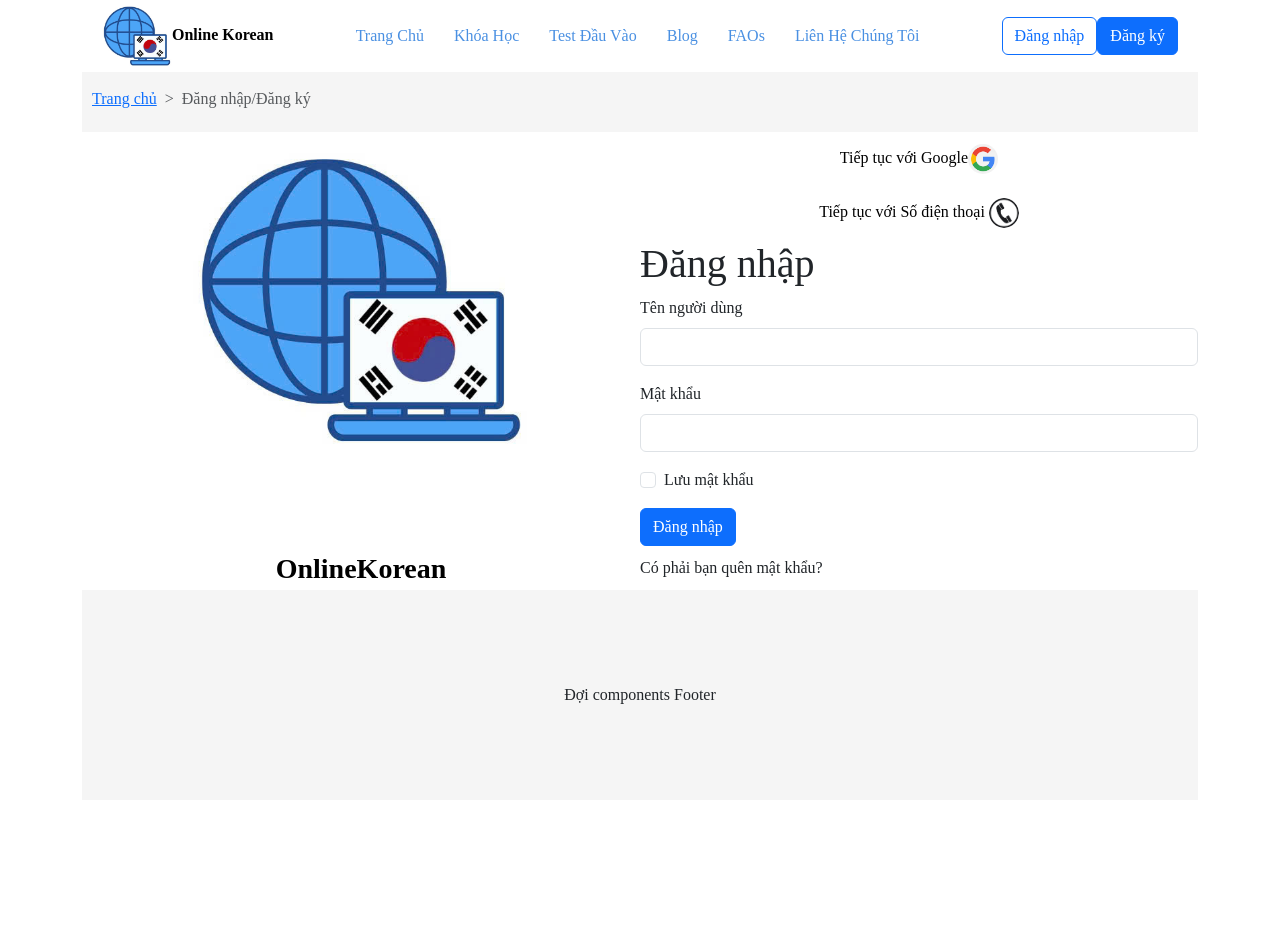
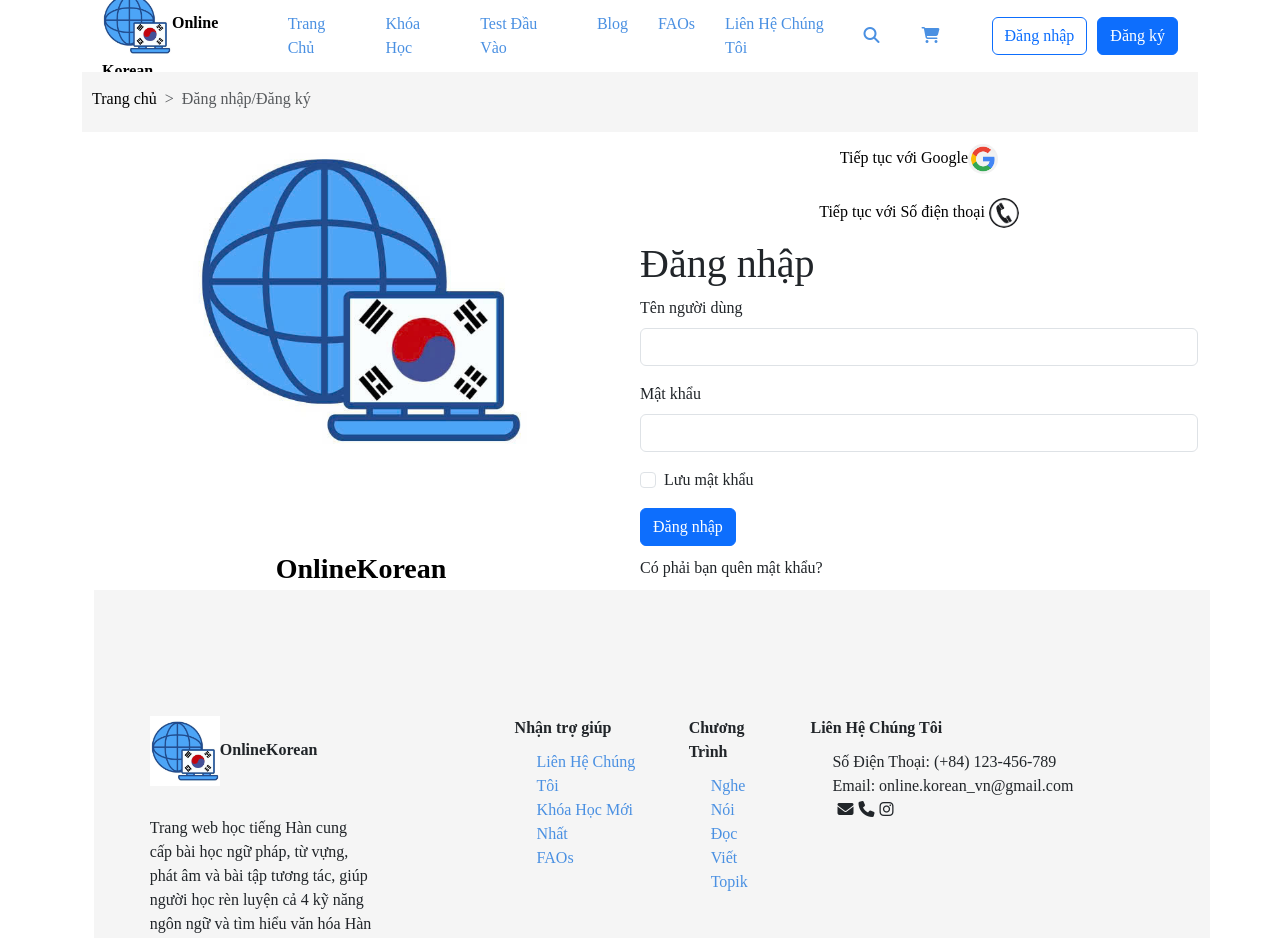
Before and after one commit to tutruong-dev/OnlineKorean, a React (Create React App) app: page / in a window 1280 px wide. Shown: the top 938 px of the page. Before the commit the page ends 800 px from the top, so only its background shows below. Built offline with nearby package versions, Linux system fonts and the light colour scheme.

Commit message:
Login Register Header Footer v01

```diff
--- a/public/index.html
+++ b/public/index.html
@@ -24,7 +24,8 @@
       work correctly both with client-side routing and a non-root public URL.
       Learn how to configure a non-root public URL by running `npm run build`.
     -->
-    <title>React App</title>
+    <link rel="stylesheet" href="https://cdnjs.cloudflare.com/ajax/libs/font-awesome/6.6.0/css/all.min.css" integrity="sha512-Kc323vGBEqzTmouAECnVceyQqyqdsSiqLQISBL29aUW4U/M7pSPA/gEUZQqv1cwx4OnYxTxve5UMg5GT6L4JJg==" crossorigin="anonymous" referrerpolicy="no-referrer" />
+    <title>OnlineKorean.com</title>
   </head>
   <body>
     <noscript>You need to enable JavaScript to run this app.</noscript>
--- a/src/App.js
+++ b/src/App.js
@@ -3,6 +3,7 @@ import './App.css';
 import Login from './components/Login';
 import Register from './components/Register';
 import FAOs from './components/FAOs';
+import Survey from './components/Survey';
 
 function App() {
     return (
@@ -25,6 +26,7 @@ function App() {
     <Login />
     //<Register />
     //<FAOs />
+    //<Survey/>
     );
 }
 
--- a/src/components/FAOs.css
+++ b/src/components/FAOs.css
@@ -101,11 +101,3 @@
     background-color: whitesmoke;
     color: #FF782D;
 }
-.footer{
-    width: 100%;
-    height: 512px;
-    display: flex;
-    justify-content: center;
-    align-items: center;
-    background-color: whitesmoke;
-}
--- a/src/components/FAOs.js
+++ b/src/components/FAOs.js
@@ -3,6 +3,7 @@ import Header from "./Header";
 import './FAOs.css';
 import 'bootstrap/dist/css/bootstrap.min.css';
 import 'bootstrap/dist/js/bootstrap.bundle.min';
+import Footer from "./Footer";
 
 function FAOs()
 {
@@ -79,7 +80,7 @@ function FAOs()
                 </div>
             </div>
             <div className="footer">
-                <a>Chờ components</a>
+                <Footer/>
             </div>
         </div>
     );
--- /dev/null
+++ b/src/components/Footer.css
@@ -0,0 +1,77 @@
+.Footer{
+    width: 100%;
+    height: 512px;
+    display: flex;
+    justify-content: space-around;
+    align-items: center;
+    background-color: whitesmoke;
+}
+.container{
+    width: 100%;
+    height: 90%;
+}
+.Footer-intro{
+    width: 20%;
+}
+.Footer-introduce-content p{
+    padding-top: 30px;
+}
+.Footer-function{
+    width: 60%;
+    display: flex;
+    flex-direction: row;
+    justify-content: space-between;
+    padding-left: 20px;
+}
+.Footer-help{
+    display: flex;
+    flex-direction: column;
+    padding-right: 20px;
+    width: 200px;
+    height: 191px;
+}
+.Footer-help b{
+    padding: 10px;
+}
+.Footer-help li{
+    color: #4A90E2;
+}
+.Footer-Pro{
+    display: flex;
+    flex-direction: column;
+    padding-right: 20px;
+    width: 139px;
+    height: 281px;
+}
+.Footer-Pro b{
+    padding: 10px;
+}
+.Footer-Pro li{
+    color: #4A90E2;
+}
+.Footer-Contact{
+    display: flex;
+    flex-direction: column;
+    padding-right: 20px;
+    width: 410px;
+    height: 152px;
+}
+.Footer-Contact b{
+    padding: 10px;
+}
+.Footer-icon i{
+    padding-left: 5px;
+}
+.Footer-logo img{
+    width: 70px;
+    height: 70px;
+}
+li{
+    list-style-type: none;
+}
+.Footer-Source{
+    align-items: end;
+    background-color: whitesmoke;
+    display: flex;
+    justify-content: center;
+}
--- /dev/null
+++ b/src/components/Footer.js
@@ -0,0 +1,61 @@
+import React from "react";
+import './Footer.css';
+
+function Footer()
+{
+    return(
+        <div className="container">
+            <div className="Footer">
+                <div className="Footer-intro">
+                    <div className="Footer-logo">
+                        <img src="/logo.jpg"></img>
+                        <b>OnlineKorean</b>
+                    </div>
+                    <div className="Footer-introduce-content">
+                        <p>Trang web học tiếng Hàn cung cấp bài học ngữ pháp, từ vựng, phát âm và bài tập tương tác,
+                            giúp người học rèn luyện cả 4 kỹ năng ngôn ngữ và tìm hiểu văn hóa Hàn Quốc.</p>
+                    </div>
+                </div>
+                <div className="Footer-function">
+                    <div className="Footer-help">
+                        <b>Nhận trợ giúp</b>
+                        <ul>
+                            <li>Liên Hệ Chúng Tôi</li>
+                            <li>Khóa Học Mới Nhất</li>
+                            <li>FAOs</li>
+                        </ul>
+                    </div>
+                <div className="Footer-Pro">
+                    <b>Chương Trình</b>
+                    <ul>
+                        <li>Nghe</li>
+                        <li>Nói</li>
+                        <li>Đọc</li>
+                        <li>Viết</li>
+                        <li>Topik</li>
+                    </ul>
+                </div>
+                <div className="Footer-Contact">
+                    <b>Liên Hệ Chúng Tôi</b>
+                    <ul>
+                        <li>Số Điện Thoại: (+84) 123-456-789</li>
+                        <li>Email: online.korean_vn@gmail.com</li>
+                        <li>
+                            <div className="Footer-icon">
+                                <i class="fa-solid fa-envelope"></i>
+                                <i class="fa-solid fa-phone"></i>
+                                <i class="fa-brands fa-instagram"></i>
+                            </div>
+                        </li>
+                    </ul>
+                </div>
+            </div>
+            </div>
+            <div className="Footer-Source">
+                <p>Copyright © 2024 Korean Warriors | Powered by KS_01</p>
+            </div>
+    </div>
+    );
+}
+
+export default Footer;
--- a/src/components/Header.css
+++ b/src/components/Header.css
@@ -13,6 +13,9 @@
     color: #4A90E2;
     text-decoration: none;
     font-size: 16px;
+}
+.MenuList a:hover{
+    color: #FF782D;
 }
 
 .nav-links a:hover {
@@ -33,10 +36,22 @@
     font-weight: bold;
     color: black;
 }
+.ButtonFunc{
+    display: flex;
+    justify-content: space-between;
+    width: 316px;
+    height: 48px;
+    align-items: center;
+}
+.ButtonFunc i{
+    color: #4A90E2;
+}
+.ButtonFunc i:hover{
+    color: #FF782D;
+}
 .ButtonFunc a{
     color: #4A90E2;
 }
-.Button-Login{
-    display: flex;
-    justify-content: space-between  ;
+.ButtonFunc button{
+    margin-left: 10px;
 }
--- a/src/components/Header.js
+++ b/src/components/Header.js
@@ -1,6 +1,5 @@
 import React from "react";
 import './Header.css';
-import { FontAwesomeIcon } from '@fortawesome/react-fontawesome';
 
 function Header()
 {
@@ -21,8 +20,8 @@ function Header()
                 <a href="">Liên Hệ Chúng Tôi</a>
             </div>
             <div className="ButtonFunc">
-                <a href=""><FontAwesomeIcon icon="fa-solid fa-cart-shopping" /></a>
-                <a href=""><FontAwesomeIcon icon="fa-solid fa-magnifying-glass" /></a>
+                <a href=""><i class="fa-solid fa-magnifying-glass"></i></a>
+                <a href=""><i class="fa-solid fa-cart-shopping"></i></a>
                 <div class="d-grid gap-2 col-6 mx-auto" className="Button-Login">
                     <button type="button" class="btn btn-outline-primary">Đăng nhập</button>
                     <button type="button" class="btn btn-primary">Đăng ký</button>
--- a/src/components/Login.css
+++ b/src/components/Login.css
@@ -31,6 +31,10 @@
     padding-left: 10px;
     padding-top: 15px;
     padding-bottom: 15px;
+}
+.linkpath a{
+    text-decoration: none;
+    color: black;
 }
 .login-content{
     background-color: white;
@@ -80,14 +84,6 @@
     border-radius: 8px; /* Bo góc */
     background-color: white;
 }
-.footer{
-    width: 100%;
-    height: 512px;
-    display: flex;
-    justify-content: center;
-    align-items: center;
-    background-color: whitesmoke;
-}
 .ForgetPass{
     margin-top: 10px;
     margin-bottom: 10px;
--- a/src/components/Login.js
+++ b/src/components/Login.js
@@ -4,6 +4,7 @@ import Header from "./Header";
 import 'bootstrap/dist/css/bootstrap.min.css';
 import 'bootstrap/dist/js/bootstrap.bundle.min';
 import ForgetPass from "./ForgetPass";
+import Footer from "./Footer";
 
 function Login()
 {
@@ -58,7 +59,6 @@ function Login()
                                         id="exampleCheck1"
                                         />
                                     <label class="form-check-label" for="exampleCheck1">Lưu mật khẩu</label>
-
                                 </div>
                                 <button type="submit" class="btn btn-primary">Đăng nhập</button>
                                 <div className="ForgetPass">
@@ -70,7 +70,7 @@ function Login()
                 </div>
             </div>
             <div className="footer">
-                <a>Đợi components Footer</a>
+                <Footer/>
             </div>
         </div>
     );
--- a/src/components/Register.css
+++ b/src/components/Register.css
@@ -32,6 +32,10 @@
     padding-top: 15px;
     padding-bottom: 15px;
 }
+.linkpath a{
+    text-decoration: none;
+    color: black;
+}
 .register-content{
     background-color: white;
     display: flex;
@@ -56,18 +60,11 @@
 
 }
 .register-content-form{
-
+    margin-top: 20px;
+    margin-bottom: 20px;
     width: 50%;
 }
 .register-content-logo img{
     width: 336px;
     height: 336px;
 }
-.footer{
-    width: 100%;
-    height: 512px;
-    display: flex;
-    justify-content: center;
-    align-items: center;
-    background-color: whitesmoke;
-}
--- /dev/null
+++ b/src/components/Survey.js
@@ -0,0 +1,11 @@
+import React from "react";
+import 'bootstrap/dist/css/bootstrap.min.css';
+import 'bootstrap/dist/js/bootstrap.bundle.min';
+
+function Survey()
+{
+    return(
+        <div></div>
+    );
+}
+export default Survey;
```
